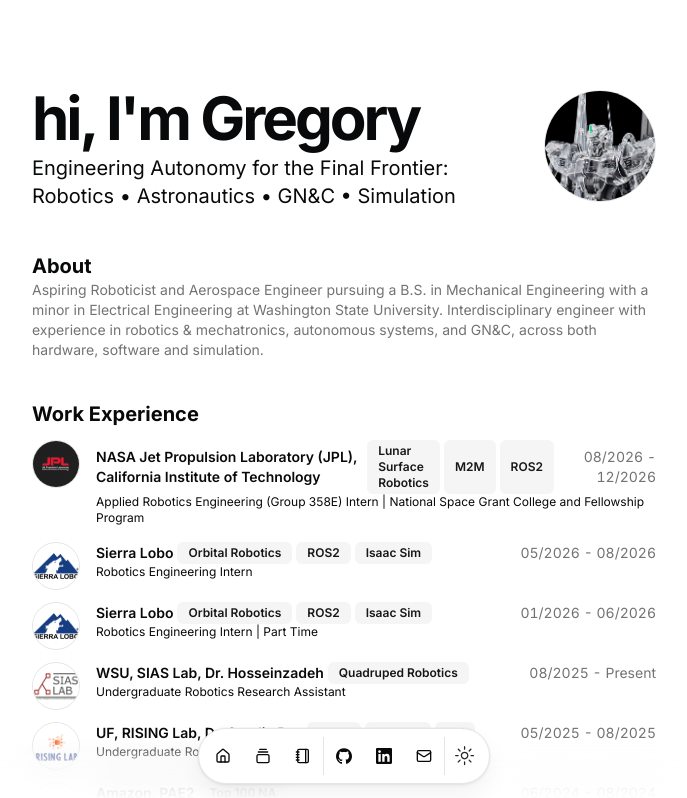
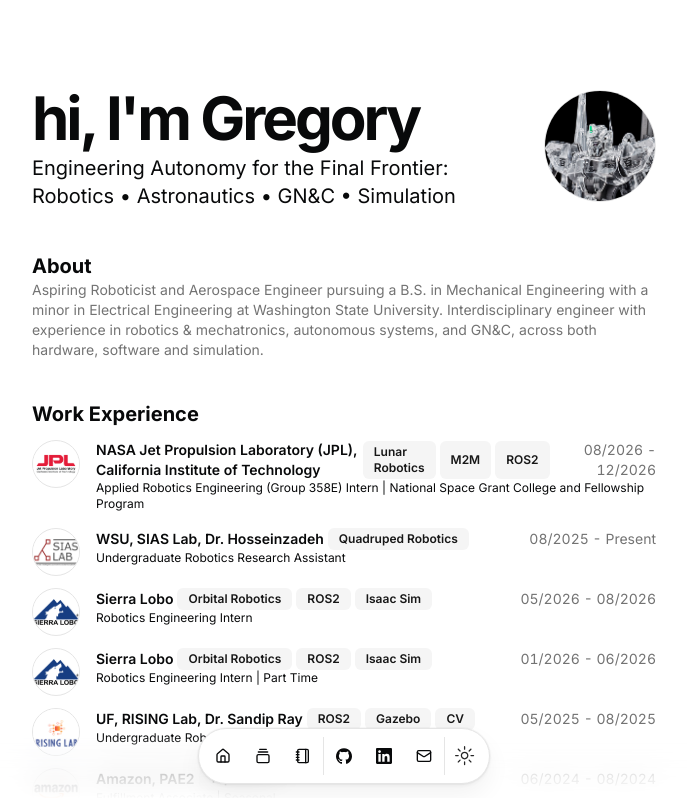
Before and after one commit to sangregoriokimpo/personalwebsite, a Next.js app: page / in a window 1280 px wide. Shown: the top 798 px of the page, without its empty margins (296-983 px from the left). Built offline with nearby package versions, Linux system fonts and the light colour scheme.

Commit message:
feat: fix formatting

```diff
--- a/src/data/resume.tsx
+++ b/src/data/resume.tsx
@@ -71,38 +71,14 @@
     {
       company: "NASA Jet Propulsion Laboratory (JPL), California Institute of Technology",
       href: "https://www.jpl.nasa.gov/",
-      badges: ["Lunar Surface Robotics","M2M","ROS2"],
+      badges: ["Lunar Robotics","M2M","ROS2"],
       location: "Pasadena, CA",
       title: "Applied Robotics Engineering (Group 358E) Intern | National Space Grant College and Fellowship Program",
-      logoUrl: "/jpllogo0.jpg",
+      logoUrl: "/jpllogo.jpg",
       start: "08/2026",
       end: "12/2026",
       description:
-        "Selected to develop and demonstrate lunar mobility, manipulation, and mobile-manipulator capabilities supporting NASA Moon to Mars (M2M) objectives.",
-    },
-    {
-      company: "Sierra Lobo",
-      href: "https://sierralobo.com/",
-      badges: ["Orbital Robotics","ROS2","Isaac Sim"],
-      location: "Milan, OH",
-      title: "Robotics Engineering Intern",
-      logoUrl: "/sierralobo.png",
-      start: "05/2026",
-      end: "08/2026",
-      description:
-        "Developed autonomy and simulation workflows for orbital robotics using ROS and Isaac Sim, including HIL programming for a UFACTORY xArm7, CubeSat avionics and thrust-vector control, PCL- and odometry-based deployment simulations, and PID/EKF tuning in Python and MATLAB as a continuation of the SSTI project.",
-    },
-    {
-      company: "Sierra Lobo",
-      href: "https://sierralobo.com/",
-      badges: ["Orbital Robotics","ROS2","Isaac Sim"],
-      location: "Milan, OH",
-      title: "Robotics Engineering Intern | Part Time",
-      logoUrl: "/sierralobo.png",
-      start: "01/2026",
-      end: "06/2026",
-      description:
-        "Developed ROS 2 and Isaac Sim environments for orbital robotics, satellite servicing, and on-orbit assembly, incorporating Clohessy–Wiltshire orbital propagation with an RK4 solver, NVIDIA Lula inverse kinematics for autonomous manipulation, and RCS thrust-vectoring logic for spacecraft GNC testing as part of SSTI, a joint U.S. Space Force and Ohio university satellite-servicing program.",
+        "Selected to develop and demonstrate lunar mobility, manipulation, and mobile manipulator capabilities supporting NASA Moon to Mars (M2M) objectives.",
     },
     {
       company: "WSU, SIAS Lab, Dr. Hosseinzadeh",
@@ -115,6 +91,30 @@
       end: "Present",
       description:
         "Developing Isaac Sim implementation of HuNavSim for Unitree Go2 quadruped, modeling social intention and enabling safe path planning around people.",
+    },
+    {
+      company: "Sierra Lobo",
+      href: "https://sierralobo.com/",
+      badges: ["Orbital Robotics","ROS2","Isaac Sim"],
+      location: "Milan, OH",
+      title: "Robotics Engineering Intern",
+      logoUrl: "/sierralobo.png",
+      start: "05/2026",
+      end: "08/2026",
+      description:
+        "Developed autonomy and simulation workflows for orbital robotics using ROS and Isaac Sim, including HIL programming for a UFACTORY xArm7, CubeSat avionics and thrust-vector control, PCL and odometry-based deployment simulations, and PID/EKF tuning in Python and MATLAB as a continuation of the SSTI project.",
+    },
+    {
+      company: "Sierra Lobo",
+      href: "https://sierralobo.com/",
+      badges: ["Orbital Robotics","ROS2","Isaac Sim"],
+      location: "Milan, OH",
+      title: "Robotics Engineering Intern | Part Time",
+      logoUrl: "/sierralobo.png",
+      start: "01/2026",
+      end: "06/2026",
+      description:
+        "Developed ROS 2 and Isaac Sim environments for orbital robotics, satellite servicing, and on-orbit assembly, incorporating Clohessy Wiltshire orbital propagation with an RK4 solver, NVIDIA Lula inverse kinematics for autonomous manipulation, and RCS thrust vectoring logic for spacecraft GNC testing as part of SSTI, a joint U.S. Space Force and Ohio university satellite-servicing program.",
     },
     {
       company: "UF, RISING Lab, Dr. Sandip Ray",
```
